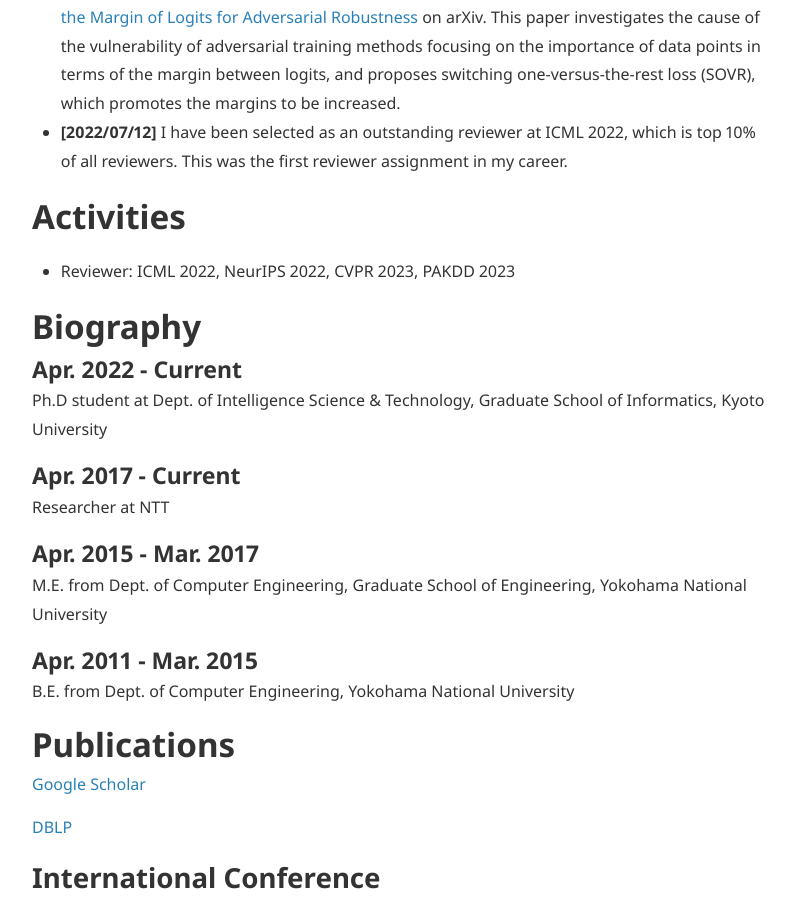
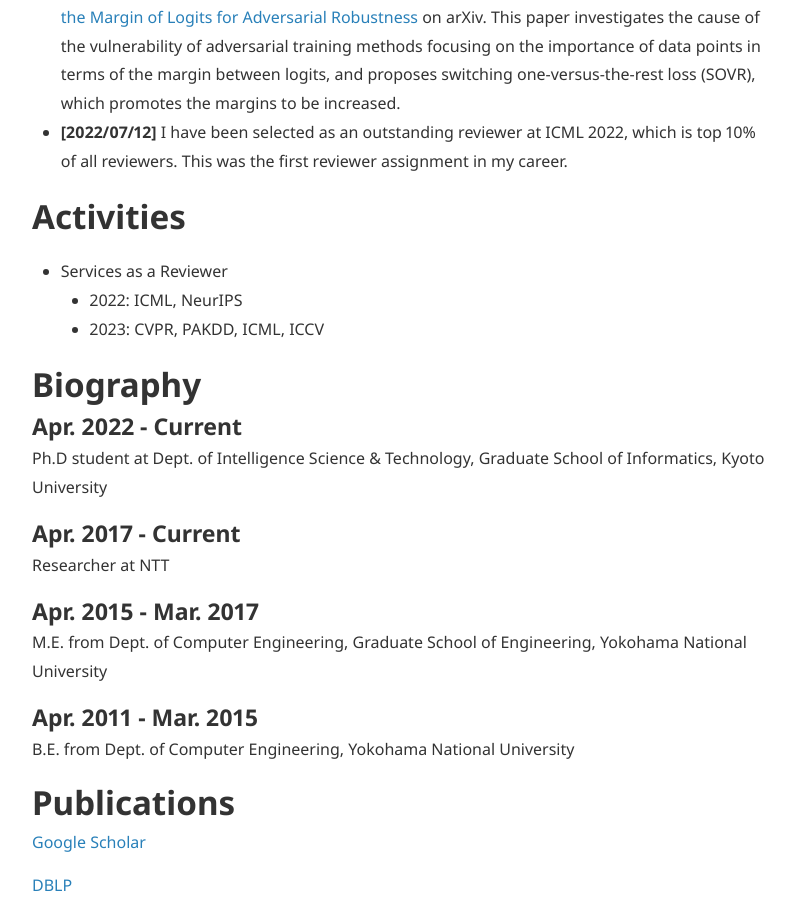
Before and after one commit to yshinya6/yshinya6.github.io, a Jekyll site: the page built from index.md, in a window 1280 px wide and 900 px high, scrolled down 709 px. Shown: the whole window, without its empty margins (240-1035 px from the left). Built offline with Jekyll 4.4.1, drawn with Linux system fonts in a browser that asks for light colours; nearby versions of some CDN libraries.

Commit message:
Update index.md

```diff
--- a/index.md
+++ b/index.md
@@ -26,7 +26,9 @@ My research interests are generative adversarial networks, representation learni
 
 
 # Activities
-* Reviewer: ICML 2022, NeurIPS 2022, CVPR 2023, PAKDD 2023
+* Services as a Reviewer
+  - 2022: ICML, NeurIPS
+  - 2023: CVPR, PAKDD, ICML, ICCV
 
 # Biography
 ### Apr. 2022 - Current
```
